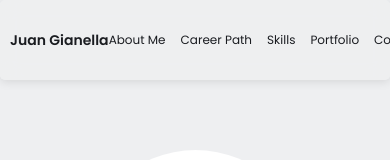
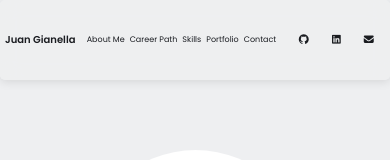
Before and after one commit to Juanyabo/juanyabo.github.io, a plain HTML site: page index.html in a window 390 px wide. Shown: the top 160 px of the page. Drawn offline with Linux system fonts and the light colour scheme.

Commit message:
updated the responsiveness of the navbar for less pixels.

```diff
--- a/styles.css
+++ b/styles.css
@@ -367,3 +367,45 @@ nav .right a span {
         padding: 0 20px;
     }
 }
+
+@media (max-width: 480px) {
+    /* NAVBAR */
+    nav .left a {
+        font-size: 12px;
+    }
+
+    nav .center {
+        gap: 10px;
+    }
+
+    nav .center a {
+        font-size: 10px;
+    }
+
+    nav .right a {
+        font-size: 12px;
+    }
+}
+
+@media (max-width: 391px) {
+    /*NAVBAR*/
+    nav {
+        padding: 0 5px;
+    }
+
+    nav .left a {
+        font-size: 10px;
+    }
+
+    nav .center {
+        gap: 5px;
+    }
+
+    nav .center a {
+        font-size: 8px;
+    }
+
+    nav .right a {
+        font-size: 10px;
+    }
+}
```
